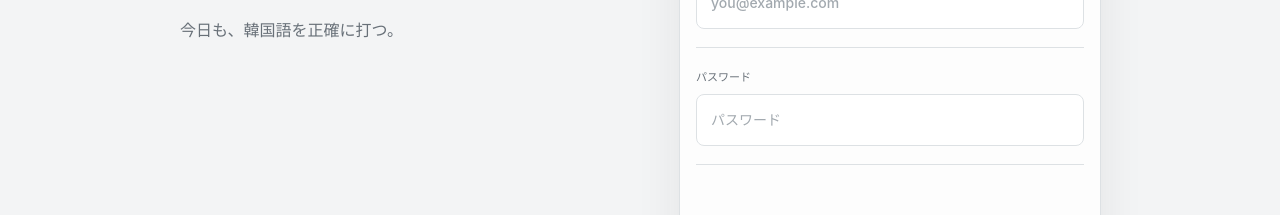
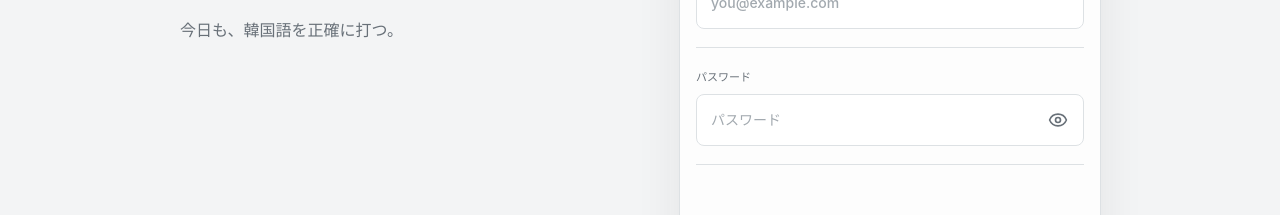
Before and after one commit to okuda1506/K-Typing, a React (Vite) app in the folder frontend/: page /signin in a window 1280 px wide. Shown: the part 326-541 px from the top of the page. Built offline with nearby package versions, Linux system fonts and the light colour scheme; no server answers.

Commit message:
サインイン/サインアップ時のパスワード表示非表示を切り替える機能の実装

```diff
--- /dev/null
+++ b/frontend/src/features/auth/PasswordInput.tsx
@@ -0,0 +1,50 @@
+import { useState } from 'react';
+import type { ComponentProps } from 'react';
+import { Eye, EyeOff } from 'lucide-react';
+import { Button } from '@/components/ui/button';
+
+type PasswordInputProps = Omit<ComponentProps<'input'>, 'id' | 'type'> & {
+    id: string;
+    visibilityLabel?: string;
+};
+
+/** パスワードの表示・非表示を切り替えられる入力欄 */
+export function PasswordInput({
+    id,
+    disabled,
+    visibilityLabel = 'パスワード',
+    ...props
+}: PasswordInputProps) {
+    const [isVisible, setIsVisible] = useState(false);
+    const toggleLabel = `${visibilityLabel}を${isVisible ? '非表示' : '表示'}`;
+
+    return (
+        <div className="password-input">
+            <input
+                {...props}
+                id={id}
+                disabled={disabled}
+                type={isVisible ? 'text' : 'password'}
+            />
+            <Button
+                type="button"
+                variant="ghost"
+                size="icon"
+                className="password-visibility-toggle"
+                aria-label={toggleLabel}
+                aria-controls={id}
+                aria-pressed={isVisible}
+                title={toggleLabel}
+                disabled={disabled}
+                onMouseDown={(event) => event.preventDefault()}
+                onClick={() => setIsVisible((current) => !current)}
+            >
+                {isVisible ? (
+                    <EyeOff className="size-5" aria-hidden="true" />
+                ) : (
+                    <Eye className="size-5" aria-hidden="true" />
+                )}
+            </Button>
+        </div>
+    );
+}
--- a/frontend/src/features/auth/SignInPage.tsx
+++ b/frontend/src/features/auth/SignInPage.tsx
@@ -9,6 +9,7 @@ import {
     CardTitle,
 } from '@/components/ui/card';
 import { ApiError } from '@/lib/apiClient';
+import { PasswordInput } from './PasswordInput';
 import { signIn } from './authApi';
 import type { SignInForm, SignInFormErrors } from './types';
 import { saveAuthSession } from './authSession';
@@ -159,9 +160,12 @@ export function SignInPage() {
                                 ) : null}
                             </label>
 
-                            <label className="field auth-field">
-                                <span>パスワード</span>
-                                <input
+                            <div className="field auth-field">
+                                <label htmlFor="signin-password">
+                                    パスワード
+                                </label>
+                                <PasswordInput
+                                    id="signin-password"
                                     value={form.password}
                                     onChange={(event) =>
                                         updateField(
@@ -169,7 +173,6 @@ export function SignInPage() {
                                             event.target.value,
                                         )
                                     }
-                                    type="password"
                                     autoComplete="current-password"
                                     placeholder="パスワード"
                                     aria-invalid={Boolean(formErrors.password)}
@@ -187,7 +190,7 @@ export function SignInPage() {
                                         {formErrors.password}
                                     </p>
                                 ) : null}
-                            </label>
+                            </div>
                         </CardContent>
 
                         <CardFooter className="flex-col items-stretch border-t-0 bg-transparent">
--- a/frontend/src/features/auth/SignUpPage.tsx
+++ b/frontend/src/features/auth/SignUpPage.tsx
@@ -9,6 +9,7 @@ import {
     CardTitle,
 } from '@/components/ui/card';
 import { ApiError } from '@/lib/apiClient';
+import { PasswordInput } from './PasswordInput';
 import { signUp } from './authApi';
 import type { SignUpForm, SignUpFormErrors } from './types';
 import { saveAuthSession } from './authSession';
@@ -205,9 +206,12 @@ export function SignUpPage() {
                                 ) : null}
                             </label>
 
-                            <label className="field auth-field">
-                                <span>パスワード</span>
-                                <input
+                            <div className="field auth-field">
+                                <label htmlFor="signup-password">
+                                    パスワード
+                                </label>
+                                <PasswordInput
+                                    id="signup-password"
                                     value={form.password}
                                     onChange={(event) =>
                                         updateField(
@@ -215,7 +219,6 @@ export function SignUpPage() {
                                             event.target.value,
                                         )
                                     }
-                                    type="password"
                                     autoComplete="new-password"
                                     placeholder="8文字以上"
                                     aria-invalid={Boolean(formErrors.password)}
@@ -233,11 +236,15 @@ export function SignUpPage() {
                                         {formErrors.password}
                                     </p>
                                 ) : null}
-                            </label>
+                            </div>
 
-                            <label className="field auth-field">
-                                <span>パスワード確認</span>
-                                <input
+                            <div className="field auth-field">
+                                <label htmlFor="signup-confirm-password">
+                                    パスワード確認
+                                </label>
+                                <PasswordInput
+                                    id="signup-confirm-password"
+                                    visibilityLabel="確認用パスワード"
                                     value={form.confirmPassword}
                                     onChange={(event) =>
                                         updateField(
@@ -245,7 +252,6 @@ export function SignUpPage() {
                                             event.target.value,
                                         )
                                     }
-                                    type="password"
                                     autoComplete="new-password"
                                     placeholder="もう一度入力"
                                     aria-invalid={Boolean(
@@ -265,7 +271,7 @@ export function SignUpPage() {
                                         {formErrors.confirmPassword}
                                     </p>
                                 ) : null}
-                            </label>
+                            </div>
                         </CardContent>
 
                         <CardFooter className="flex-col items-stretch border-t-0 bg-transparent">
--- a/frontend/src/index.css
+++ b/frontend/src/index.css
@@ -547,7 +547,8 @@ a {
   border-bottom: 1px solid var(--line);
 }
 
-.field span {
+.field span,
+.field > label {
   color: var(--muted-text);
   font-size: 11px;
   font-weight: 600;
@@ -623,6 +624,25 @@ a {
 
 .auth-field input::placeholder {
   color: var(--quiet);
+}
+
+.password-input {
+  position: relative;
+  min-width: 0;
+}
+
+.field .password-input input {
+  padding-right: 58px;
+}
+
+.password-visibility-toggle {
+  position: absolute;
+  top: 6px;
+  right: 6px;
+  width: 40px;
+  height: 40px;
+  color: var(--muted-text);
+  border-radius: 6px;
 }
 
 .auth-toast {
```
